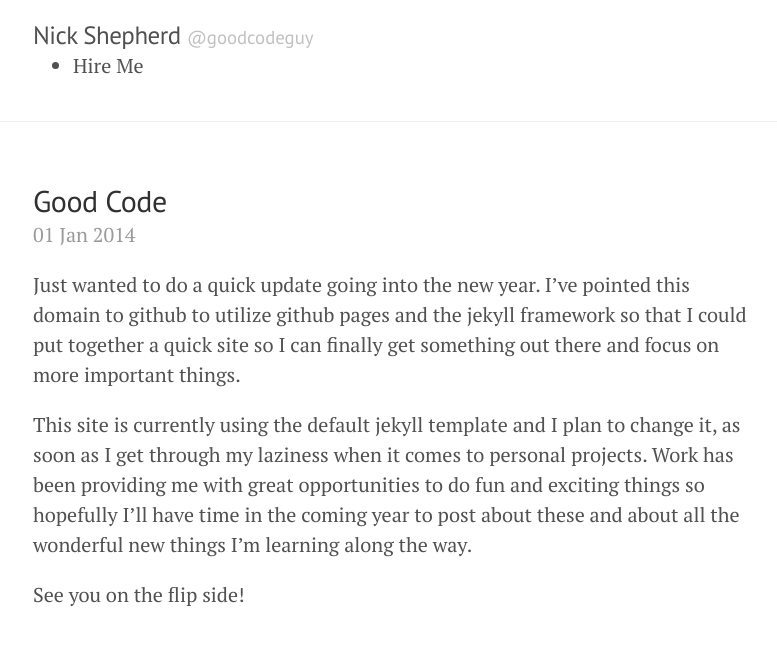
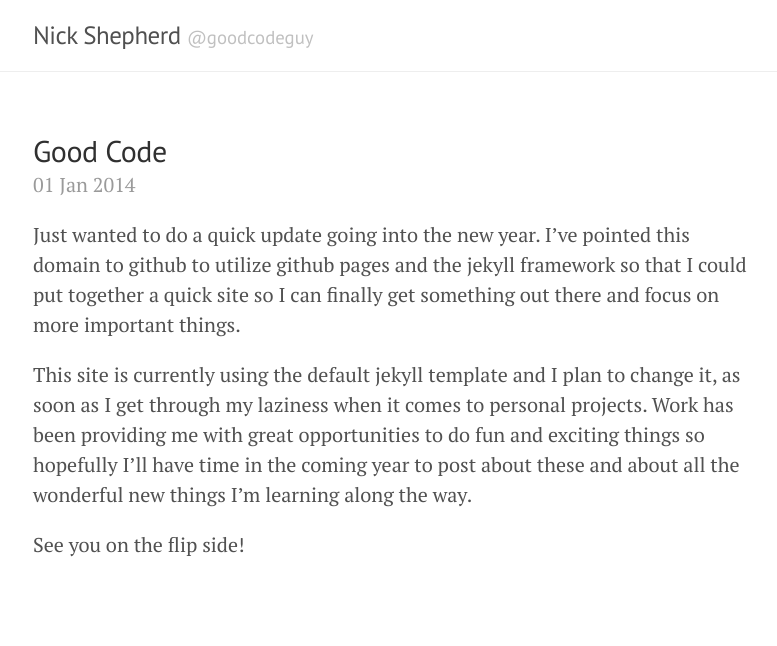
Before and after one commit to goodcodeguy/goodcodeguy.github.io, a Jekyll site: the page built from index.html, in a window 1280 px wide. Shown: the top 646 px of the page, without its empty margins (247-1024 px from the left). Built offline with Jekyll 4.4.1, drawn with Linux system fonts in a browser that asks for light colours; Markdown is read by kramdown in place of the engine named in the settings.

Commit message:
removed navigation

```diff
--- a/_layouts/default.html
+++ b/_layouts/default.html
@@ -12,11 +12,6 @@
             <a href="/" title="Home">{{ site.title }}</a>
             <small>@goodcodeguy</small>
           </h3>
-          <navigation>
-          <ul>
-            <li>Hire Me</li>
-          </ul>
-          </navigation>
         </div>
       </div>
 
```
